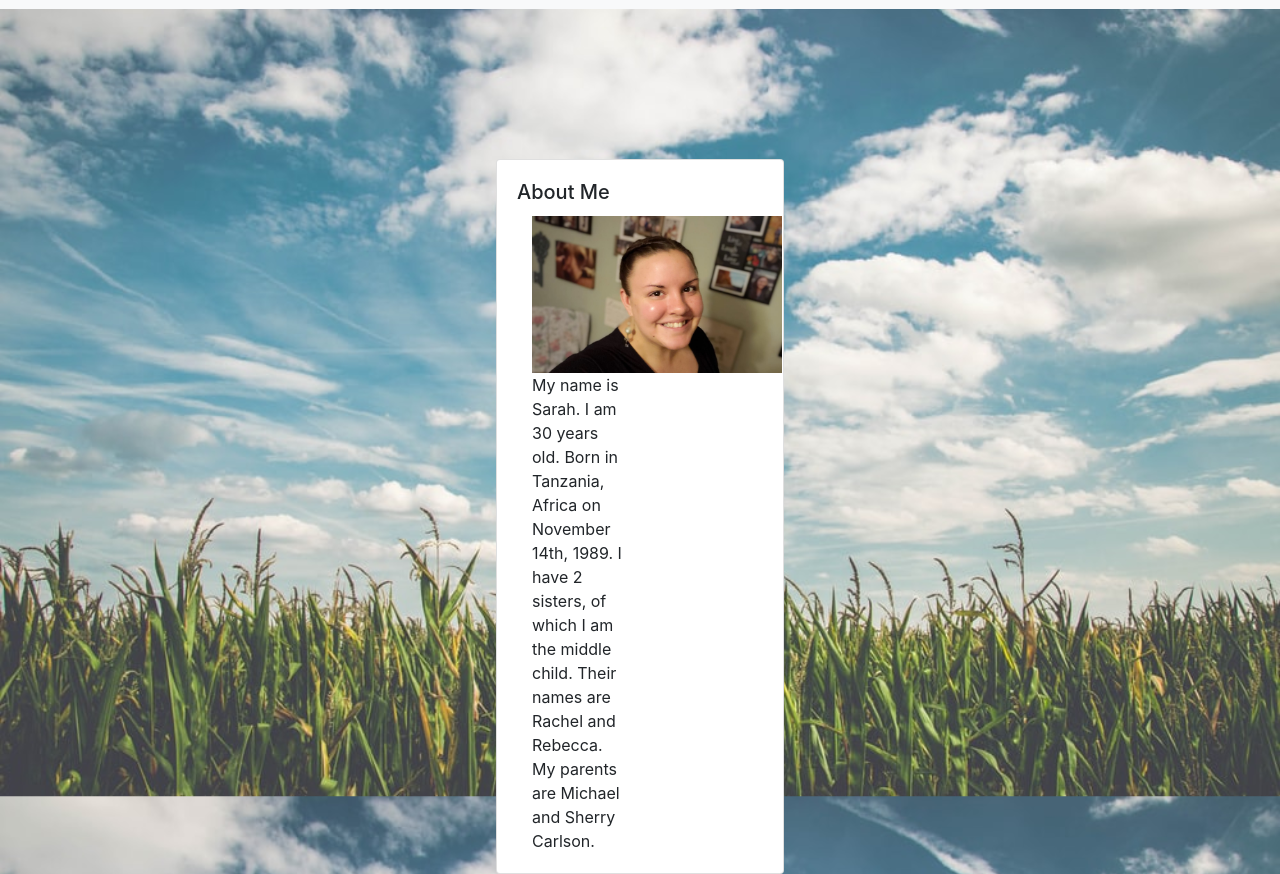
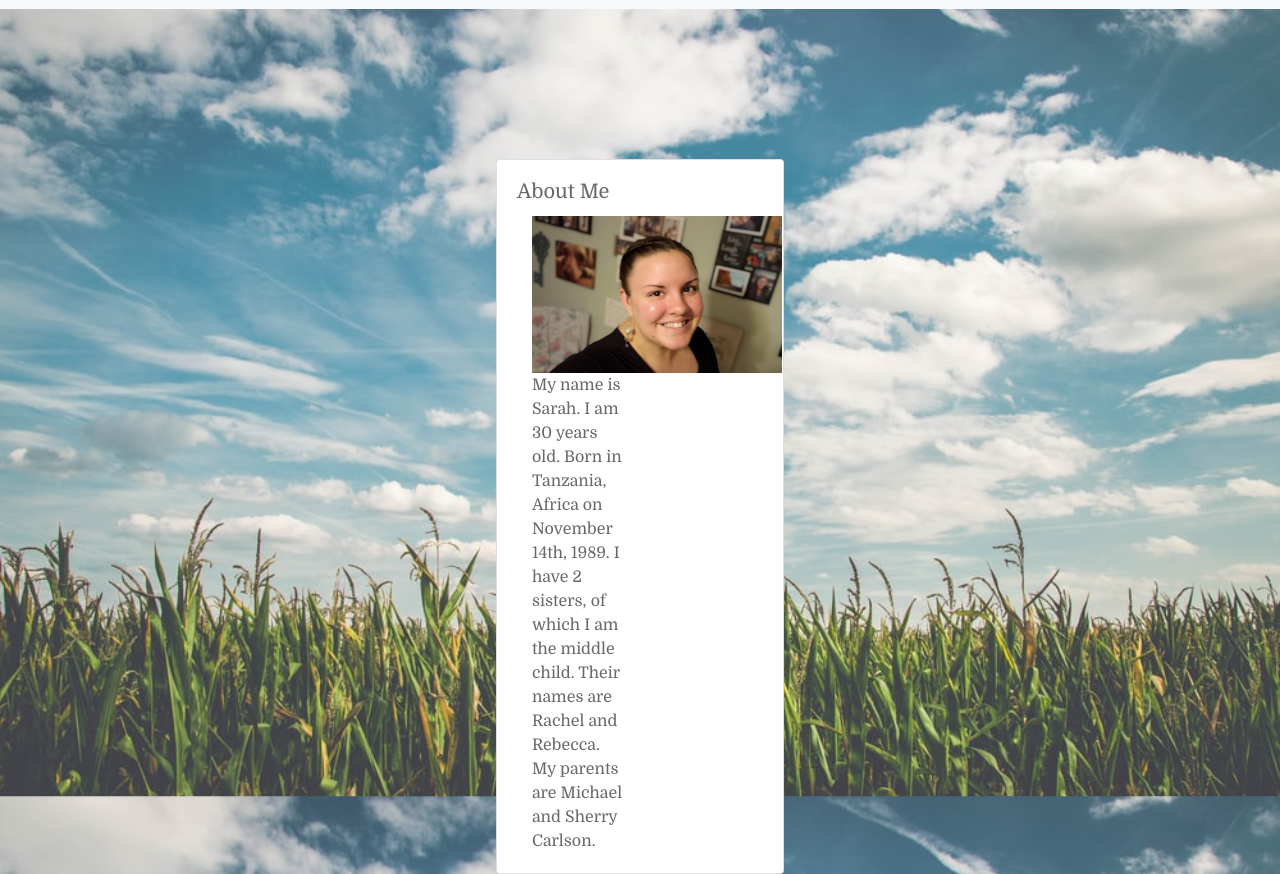
Before and after one commit to sbcarls/hw2-responsive-portfolio, a plain HTML site: page about.html in a window 1280 px wide. Shown: the part 55-929 px from the top of the page. Drawn offline with nearby package versions, Linux system fonts and the light colour scheme.

Commit message:
changed font within body/cards to match nav links

```diff
--- a/style.css
+++ b/style.css
@@ -2,6 +2,11 @@
 .nav-link{
     color: rgb(107, 103, 103);
     font-family: 'Domine', serif;
+}
+
+.navbar-brand {
+    font-family: 'Domine', serif;
+
 }
 
 .my-pic {
@@ -12,6 +17,8 @@
 body {
     background: url(grass-sky.jpg) no-repeat center fixed;
     background-size: cover;
+    color: rgb(107, 103, 103);
+    font-family: 'Domine', serif;
   }
 
 container {
@@ -22,10 +29,7 @@ container {
 
 }
 
-.navbar-brand {
-    font-family: 'Domine', serif;
 
-}
 .submit-btn {
     display: inline-block;
 }
```
Also changed, not shown: contact.html (+1 -1 lines).
